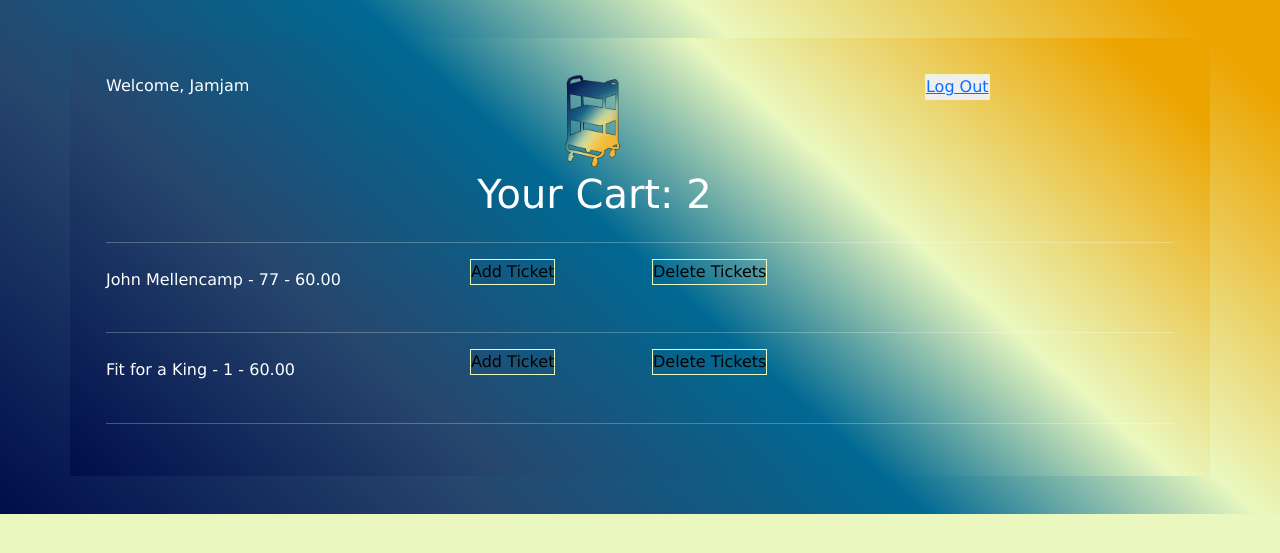
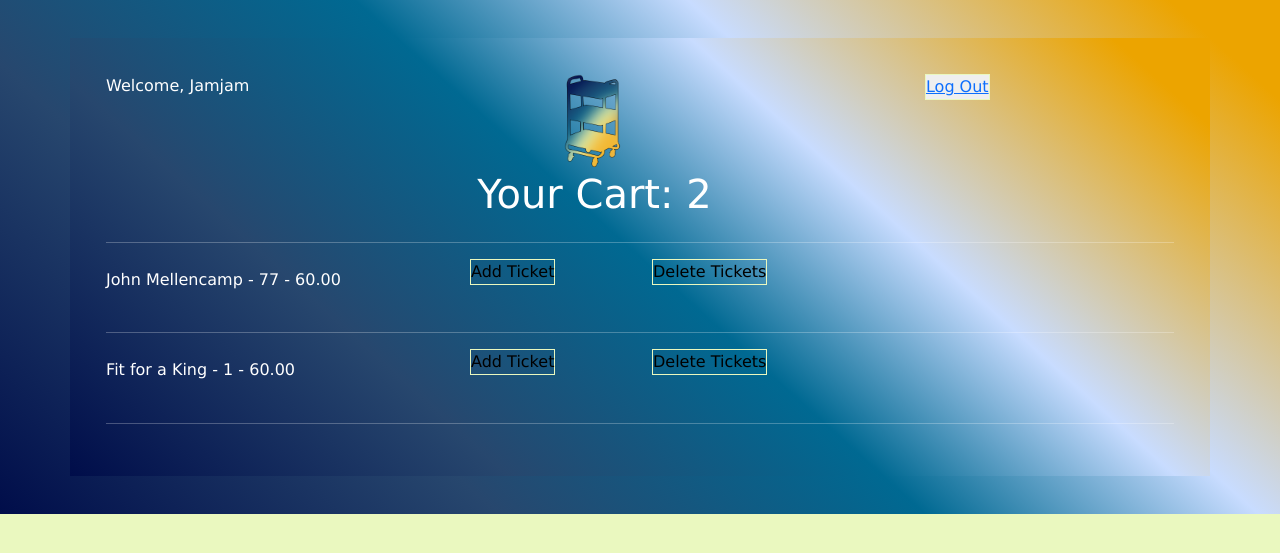
Before and after one commit to Chainwolf13/ticket_master_live, a Django app: page /cart.html in a window 1280 px wide. Shown: the top 553 px of the page. Run offline with Django 4.2, Linux system fonts and the light colour scheme; a user stored in the database is signed in; data comes from the database, SQL or seed files in the repository; both versions use the stored data as it was after the commit.

Commit message:
userName is displaying now on the cart screen, Tried to update css background color not really changing.

```diff
--- a/static/css/h4style.css
+++ b/static/css/h4style.css
@@ -32,9 +32,17 @@ body {
 /*    width: 25%;*/
 /*}*/
 
+/* Jah (12/14/2023): Really orange background*/
+/*#heading {*/
+/*    background: rgb(0, 13, 74);*/
+/*    background: linear-gradient(42deg, rgba(0, 13, 74, 1) 0%, rgba(39, 71, 110, 1) 27%, rgba(0, 105, 146, 1) 50%, rgba(234, 248, 191, 1) 68%, rgba(236, 164, 0, 1) 94%);*/
+/*    color: white;*/
+/*    padding: 3%;*/
+/*}*/
+
 #heading {
     background: rgb(0, 13, 74);
-    background: linear-gradient(42deg, rgba(0, 13, 74, 1) 0%, rgba(39, 71, 110, 1) 27%, rgba(0, 105, 146, 1) 50%, rgba(234, 248, 191, 1) 68%, rgba(236, 164, 0, 1) 94%);
+    background: linear-gradient(42deg, rgba(0, 13, 74, 1) 0%, rgba(39, 71, 110, 1) 27%, rgba(0, 105, 146, 1) 50%, rgba(200, 220, 255, 1) 68%, rgba(236, 164, 0, 1) 94%);
     color: white;
     padding: 3%;
 }
```
Also changed, not shown: db.sqlite3.
